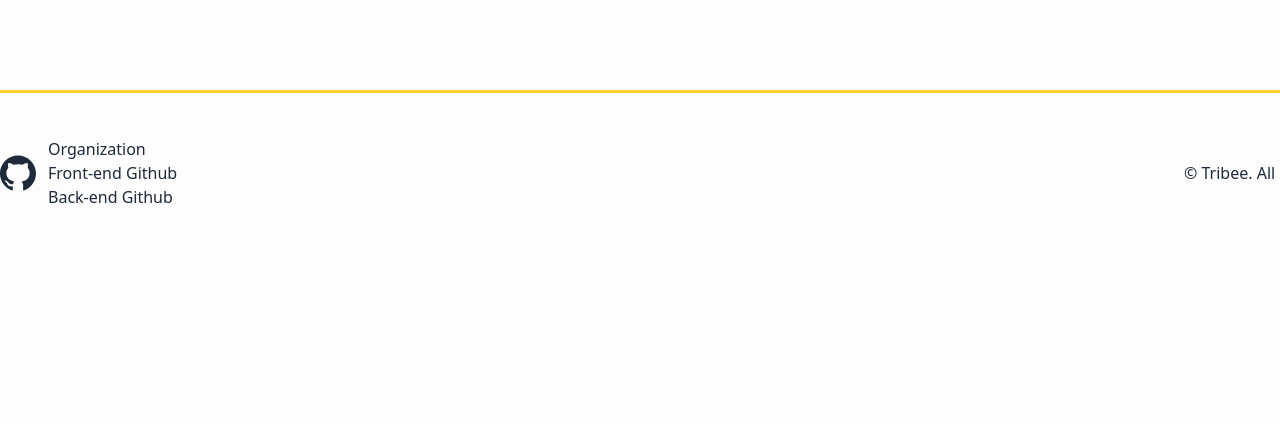
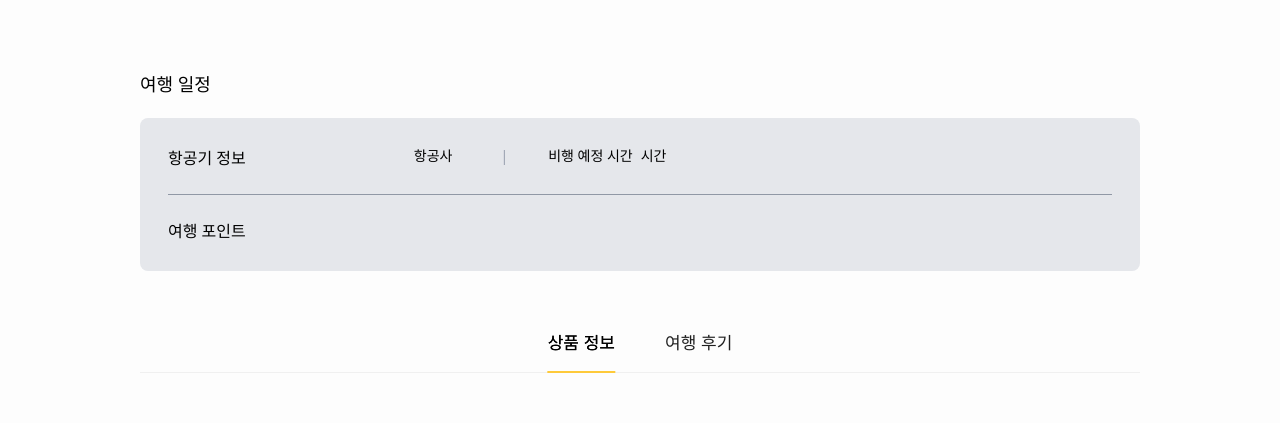
Before and after one commit to Tribee-project/Tribee-FE, a React (Vite) app: page /product-detail in a window 1280 px wide. Shown: the part 494-917 px from the top of the page. Before the commit the page ends 800 px from the top, so only its background shows below. Built offline with nearby package versions, Linux system fonts and the light colour scheme; no server answers.

Commit message:
Feat: 상품 상세 페이지에 탭 및 여행 일정 정보 추가

```diff
--- a/src/components/ProductDetail/ProductDetail.tsx
+++ b/src/components/ProductDetail/ProductDetail.tsx
@@ -1,4 +1,4 @@
-import { Divider } from 'antd';
+import { ConfigProvider, Divider, Tabs, TabsProps } from 'antd';
 import { useEffect, useState } from 'react';
 
 import { useQueryParams } from '@/hooks/useQueryParams';
@@ -19,6 +19,43 @@ const ProductDetail: React.FC = () => {
     };
     fetchProduct();
   }, [productId]);
+
+  const items: TabsProps['items'] = [
+    {
+      key: '1',
+      label: '상품 정보',
+      children: (
+        <div className="mt-5 flex flex-col gap-4 p-4">
+          {product?.detailImage && (
+            <div className="mt-6">
+              <img
+                src={product.detailImage}
+                alt="상품 상세 이미지"
+                className="w-full rounded-lg object-cover"
+              />
+            </div>
+          )}
+          <div className="mt-10 w-200 self-center rounded-lg border-1 border-gray-300 bg-white p-10 shadow-lg">
+            <div
+              dangerouslySetInnerHTML={{ __html: product?.detailContent || '' }}
+            />
+          </div>
+        </div>
+      ),
+    },
+    {
+      key: '2',
+      label: '여행 후기',
+      children: (
+        <div className="mt-5 flex flex-col gap-4 p-4">
+          <div className="text-center text-gray-500">
+            <p>아직 등록된 후기가 없습니다.</p>
+            <p>첫 번째 후기를 남겨보세요!</p>
+          </div>
+        </div>
+      ),
+    },
+  ];
 
   return (
     <div className="my-25 flex w-250 flex-col gap-1">
@@ -64,6 +101,50 @@ const ProductDetail: React.FC = () => {
           </div>
         ))}
       </div>
+      <div className="mt-20 flex flex-col gap-5">
+        <p className="text-lg font-bold">여행 일정</p>
+        <div className="w-full rounded-lg bg-gray-200 p-7">
+          <div className="flex flex-col">
+            <div className="flex w-full gap-2">
+              <p>항공기 정보</p>
+              <div className="ml-40 flex gap-10 text-sm">
+                <div className="flex gap-2">
+                  <p className="font-bold">항공사</p>
+                  <p>{product?.airline}</p>
+                </div>
+                <p className="text-gray-400">|</p>
+                <div className="flex gap-2">
+                  <p className="font-bold">비행 예정 시간</p>
+                  <p>{product?.departureData.timeTaken.split(':')[0]}시간</p>
+                </div>
+              </div>
+            </div>
+            <Divider className="bg-gray-400" />
+            <div className="flex gap-2">
+              <p> 여행 포인트</p>
+              <div>
+                <p className="ml-40 text-sm">{product?.travelPoint}</p>
+              </div>
+            </div>
+          </div>
+        </div>
+      </div>
+      <div className="mt-10">
+        <ConfigProvider
+          theme={{
+            components: {
+              Tabs: {
+                itemSelectedColor: 'black',
+                titleFontSizeLG: 17,
+                inkBarColor: '#FECA3A',
+                horizontalItemGutter: 50,
+              },
+            },
+          }}
+        >
+          <Tabs defaultActiveKey="1" items={items} centered size="large" />
+        </ConfigProvider>
+      </div>
     </div>
   );
 };
```
